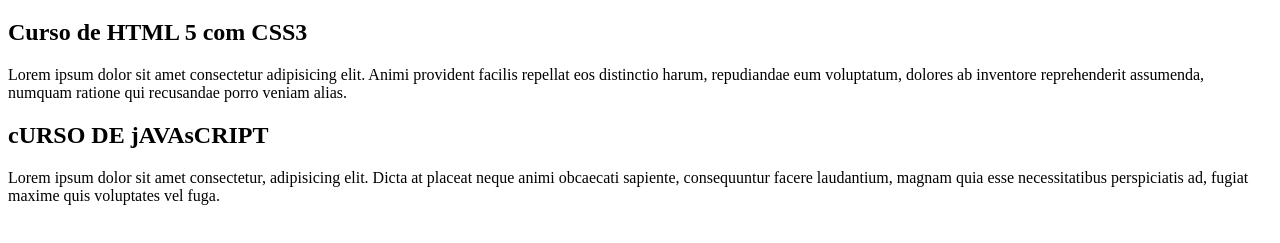
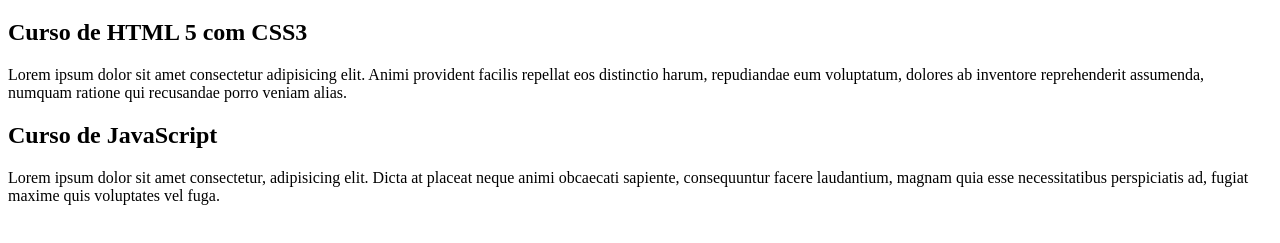
Before and after one commit to Marina-Ribas/projeto-site, a plain HTML site: page index.html in a window 1280 px wide. Shown: the part 61-304 px from the top of the page. Drawn offline with Linux system fonts and the light colour scheme.

Commit message:
Update index.html

```diff
--- a/index.html
+++ b/index.html
@@ -14,7 +14,7 @@
             <p>Lorem ipsum dolor sit amet consectetur adipisicing elit. Animi provident facilis repellat eos distinctio harum, repudiandae eum voluptatum, dolores ab inventore reprehenderit assumenda, numquam ratione qui recusandae porro veniam alias.</p>
         </article>
         <article>
-            <h2>cURSO DE jAVAsCRIPT</h2>
+            <h2>Curso de JavaScript</h2>
             <p>Lorem ipsum dolor sit amet consectetur, adipisicing elit. Dicta at placeat neque animi obcaecati sapiente, consequuntur facere laudantium, magnam quia esse necessitatibus perspiciatis ad, fugiat maxime quis voluptates vel fuga.</p>
         </article>
     </main>
```
